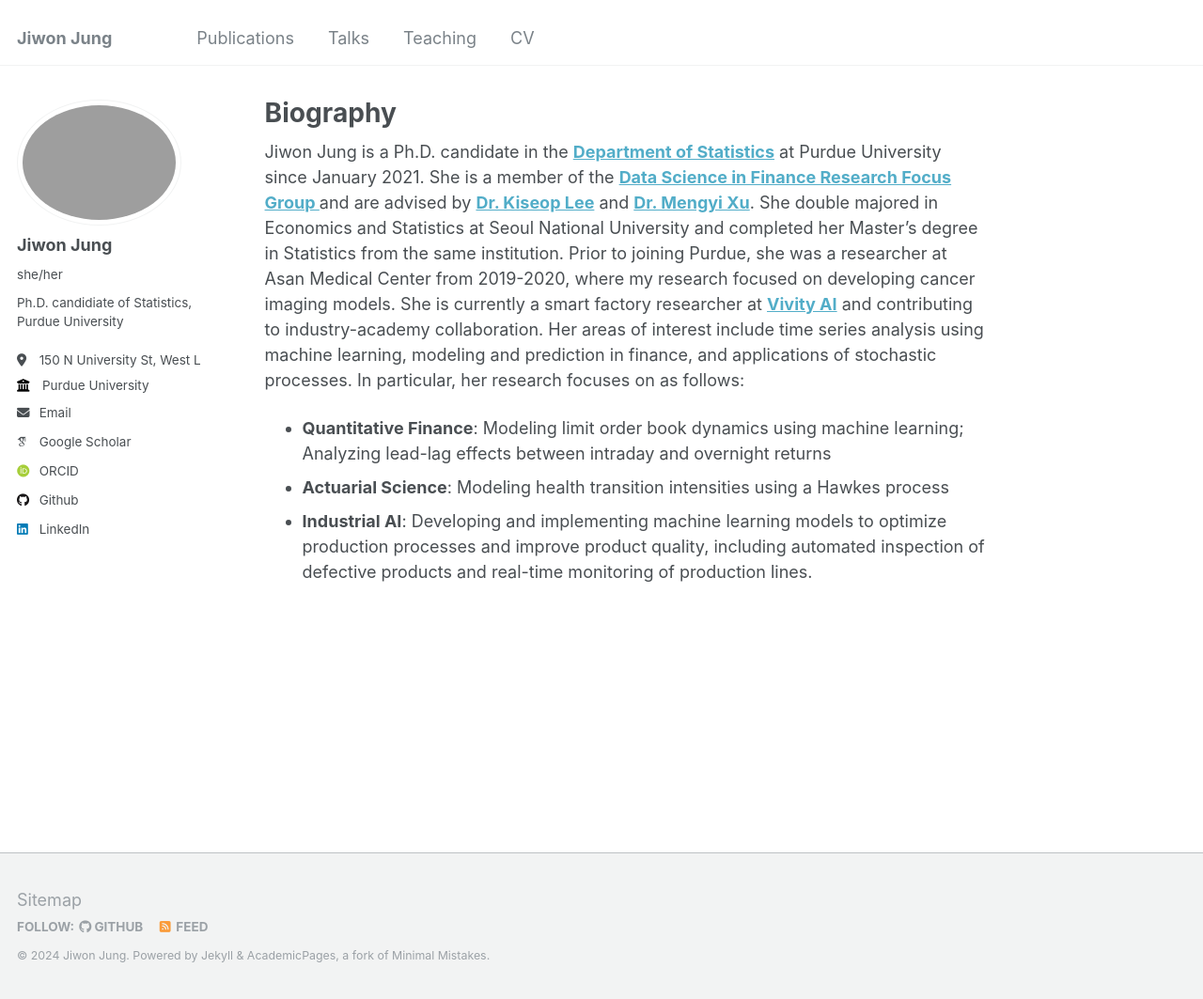
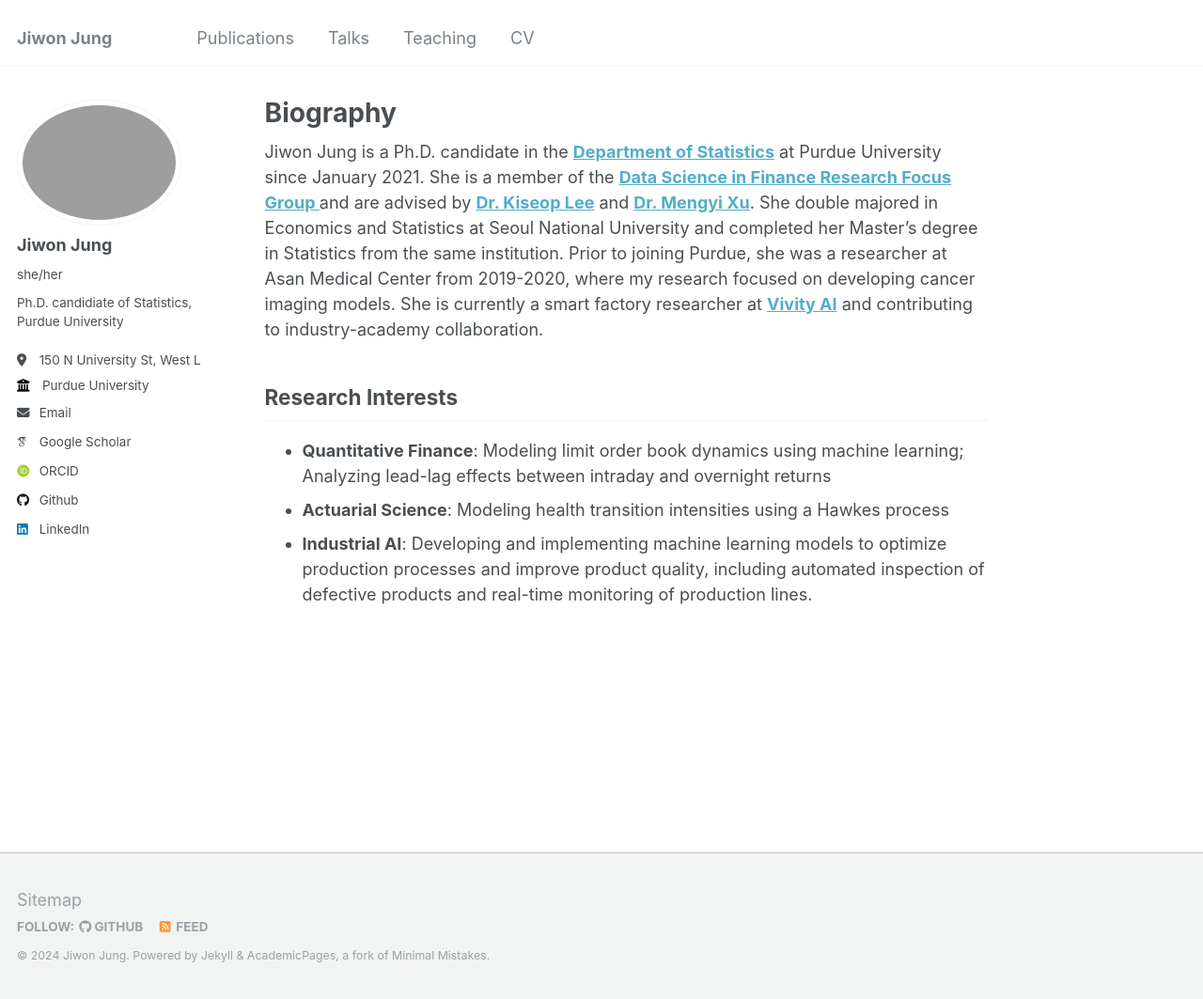
Before and after one commit to jiwon-jung/jiwon-jung.github.io, a Jekyll site: the page built from _pages/about.md, in a window 1280 px wide and 1063 px high. Shown: the whole window at 94% size. Built offline with Jekyll 4.4.1, drawn with Linux system fonts in a browser that asks for light colours; some web fonts are replaced.

Commit message:
Update about.md

```diff
--- a/_pages/about.md
+++ b/_pages/about.md
@@ -9,8 +9,9 @@ redirect_from:
 
 Jiwon Jung is a Ph.D. candidate in the <a href="https://www.stat.purdue.edu/" target="_blank"> <b>Department of Statistics</b></a> at Purdue University since January 2021. She is a member of the <a href="https://sites.google.com/view/purdue-dsfi/home" target="_blank"> <b>Data Science in Finance Research Focus Group </b></a> and are advised by <a href="https://www.stat.purdue.edu/~kiseop/" target="_blank"><b>Dr. Kiseop Lee</b></a> and <a href="https://sites.google.com/view/mxu/home?_ga=2.50296166.1710331856.1676529185-1031281822.1663908437" target="_blank"><b> Dr. Mengyi Xu</b></a>.
       She double majored in Economics and Statistics at Seoul National University and completed her Master's degree in Statistics from the same institution. Prior to joining Purdue, she was a researcher at Asan Medical Center from 2019-2020, where my research focused on developing cancer imaging models. She is currently a smart factory researcher at <a href=" https://vivity.ai/" target="_blank"><b>Vivity AI</b></a> and contributing to industry-academy collaboration.
-      Her areas of interest include time series analysis using machine learning, modeling and prediction in finance, and applications of stochastic processes. In particular, her research focuses on as follows:
 
+Research Interests
+------
 * <b>Quantitative Finance</b>: Modeling limit order book dynamics using machine learning; Analyzing lead-lag effects between intraday and overnight returns
 * <b>Actuarial Science</b>: Modeling health transition intensities using a Hawkes process
 * <b>Industrial AI</b>: Developing and implementing machine learning models to optimize production processes and improve product quality, including automated inspection of defective products and real-time monitoring of production lines.
```
